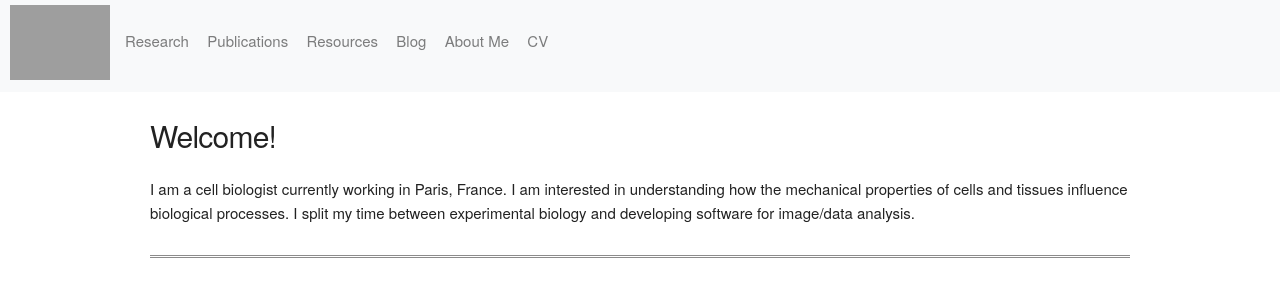
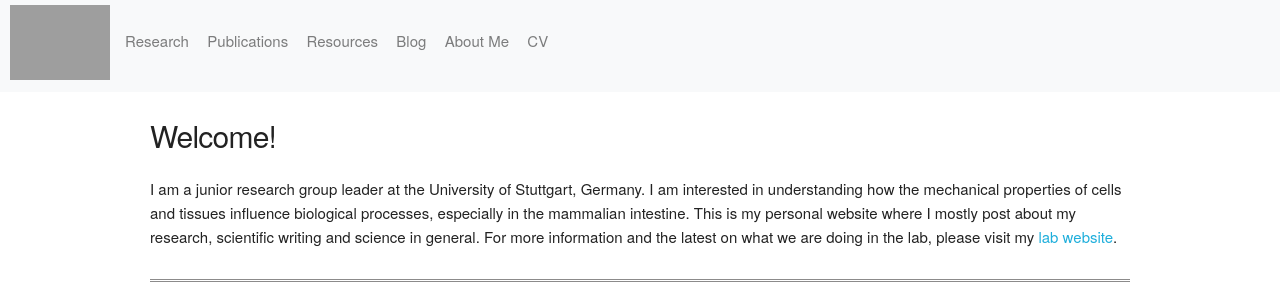
Before and after one commit to agclark12/blog_md, a Flask app: page / in a window 1280 px wide. Shown: the top 291 px of the page. Run offline with Flask 2, Linux system fonts and the light colour scheme; parts of the project's set-up code (start-up, migrations or seed data) failed here and were passed over; some libraries are stand-ins or nearby versions; grey boxes are pictures that could not be loaded.

Commit message:
modified index header

```diff
--- a/blog_md/templates/index.html
+++ b/blog_md/templates/index.html
@@ -3,9 +3,10 @@
 {% block content %}
 <h4>Welcome!</h4>
 <p style="margin-bottom:20px">
-    I am a cell biologist currently working in Paris, France. I am interested in understanding
-    how the mechanical properties of cells and tissues influence biological processes. I split
-    my time between experimental biology and developing software for image/data analysis.
+    I am a junior research group leader at the University of Stuttgart, Germany.
+    I am interested in understanding how the mechanical properties of cells and tissues influence biological processes, especially in the mammalian intestine.
+    This is my personal website where I mostly post about my research, scientific writing and science in general.
+    For more information and the latest on what we are doing in the lab, please visit my <a href="https://www.izi.uni-stuttgart.de/en/research/clark/">lab website</a>.
 </p>
 <hr class="double">
 <center><h3>New and notable</h3></center>
```
Also changed, not shown: TODO.md (+1 -0 lines).
